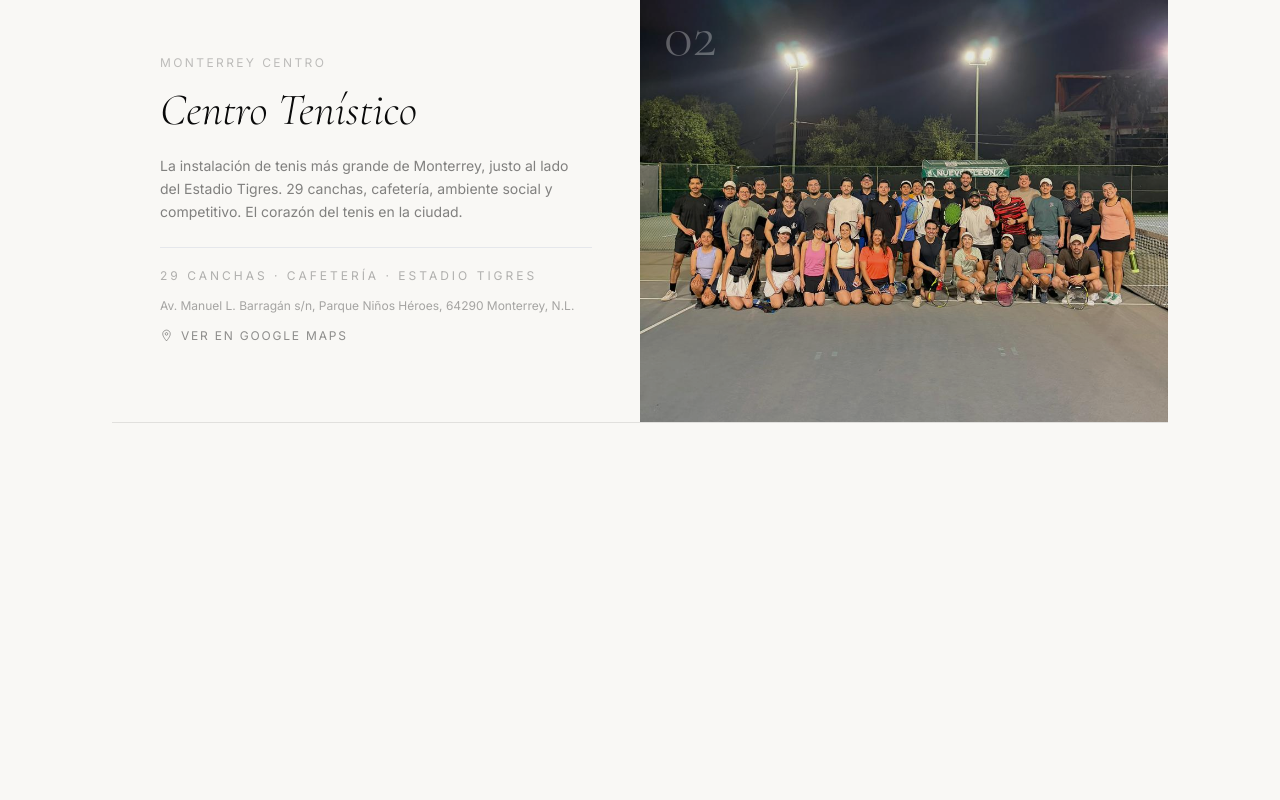
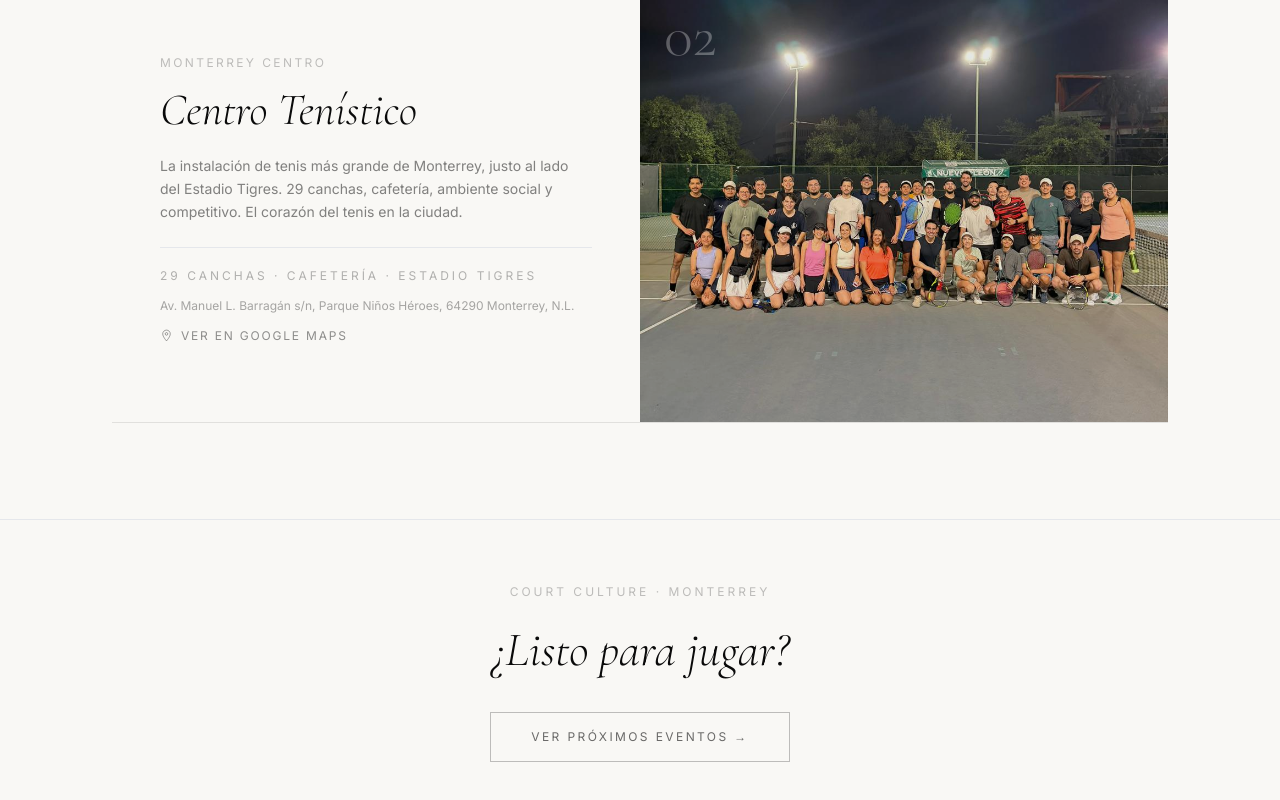
Before and after one commit to juancsala/court-culture-website, a React (Vite) app: page /locaciones in a window 1280 px wide. Shown: the part 1109-1909 px from the top of the page. Before the commit the page ends 1628 px from the top, so only its background shows below. Built offline with nearby package versions, Linux system fonts and the light colour scheme; no server answers.

Commit message:
Add events CTA at bottom of Locaciones page
Co-Authored-By: Claude Sonnet 4.6 <noreply@anthropic.com>

```diff
--- a/src/pages/Locaciones.tsx
+++ b/src/pages/Locaciones.tsx
@@ -109,6 +109,19 @@ export default function LocacionesPage() {
           </motion.div>
         ))}
       </div>
+
+      {/* CTA */}
+      <div className="border-t border-cc-text/8 px-6 md:px-12 py-16 text-center">
+        <p className="text-xs tracking-[0.25em] uppercase font-sans text-cc-text/25 mb-5">Court Culture · Monterrey</p>
+        <h2 className="font-display text-cc-text mb-8 leading-tight"
+          style={{ fontSize: 'clamp(2rem, 4vw, 3rem)', fontWeight: 300, fontStyle: 'italic' }}>
+          ¿Listo para jugar?
+        </h2>
+        <a href="/eventos"
+          className="inline-flex items-center gap-3 border border-cc-text/25 text-cc-text/60 px-10 py-4 text-xs tracking-[0.2em] uppercase font-sans hover:bg-cc-text hover:text-cc-base hover:border-cc-text transition-all duration-300">
+          Ver próximos eventos →
+        </a>
+      </div>
     </div>
   )
 }
```
